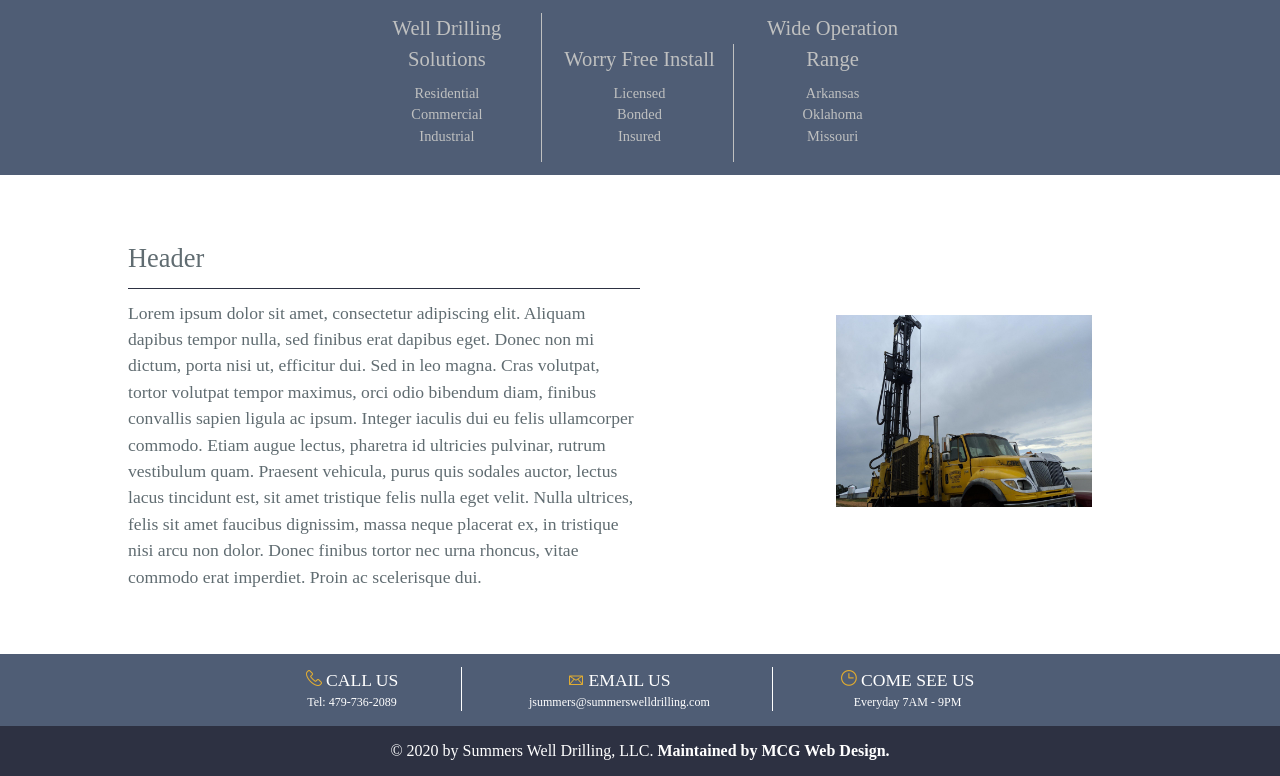
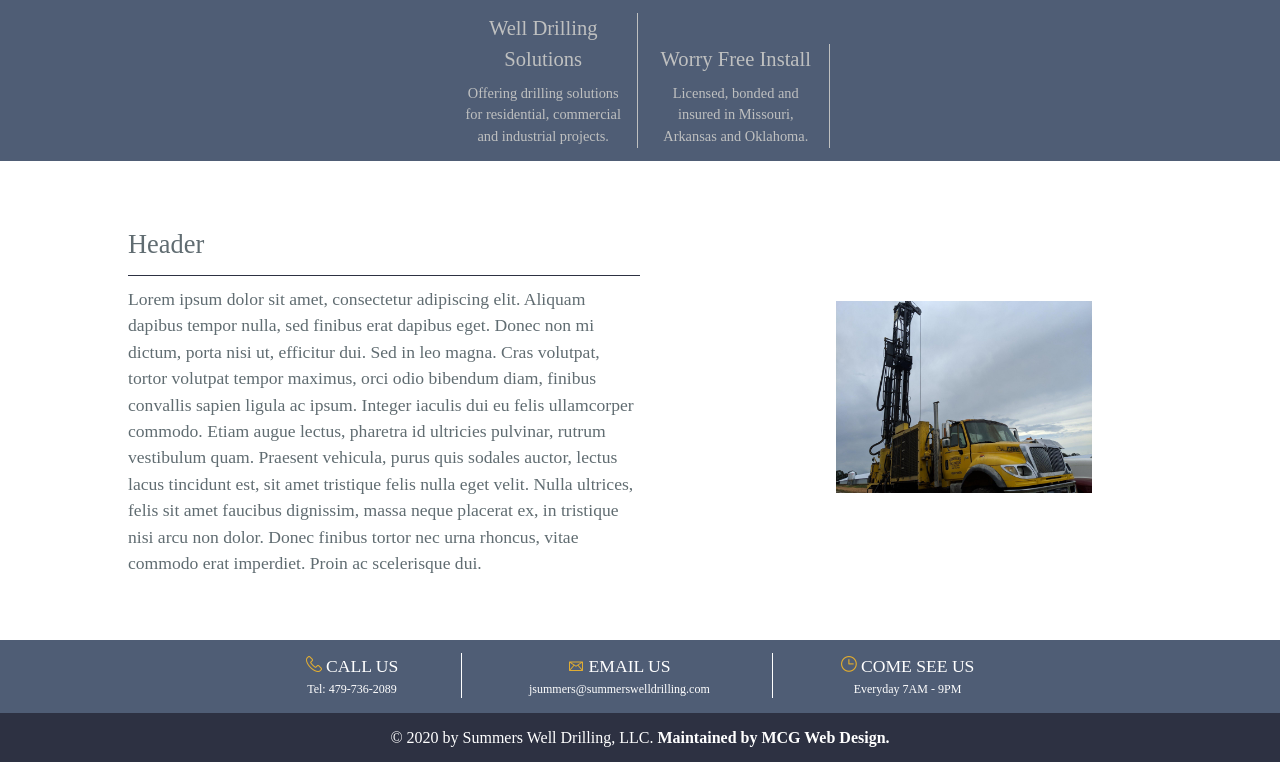
Before and after one commit to jamess999888/SummersDrilling, a Jekyll site: the page built from index.md, in a window 1280 px wide. Shown: the part 622-1398 px from the top of the page. Built offline with Jekyll 4.4.1, drawn with Linux system fonts in a browser that asks for light colours; our own code applies the rules of GitHub Pages for plain Markdown files.

Commit message:
fixing mid page lists

```diff
--- a/css/style.css
+++ b/css/style.css
@@ -893,6 +893,12 @@ a:hover {
     font-size: 0.9rem;
 }
 
+.mid-page-info {
+    display: inline-block;
+    text-align: center;
+    font-size: 0.9rem;
+}
+
 
 /* Next & previous buttons */
 
--- a/index.md
+++ b/index.md
@@ -24,27 +24,15 @@
 <div class="mid-page-lists">
 	<span class="mid-page-list-border">
 		<h3>Well Drilling Solutions</h3>
-		<ul class="centerLeftList">
-			<li>Residential</li>
-			<li>Commercial</li>
-			<li>Industrial</li>
-		</ul>
+		<div class="mid-page-info">
+			Offering drilling solutions for residential, commercial and industrial projects.
+		</div>
 	</span>
 	<span class="mid-page-list-border">
 		<h3>Worry Free Install</h3>
-		<ul class="centerLeftList">
-			<li>Licensed</li>
-			<li>Bonded</li>
-			<li>Insured</li>
-		</ul>
-	</span>
-	<span>
-		<h3>Wide Operation Range</h3>
-		<ul class="centerLeftList">
-			<li>Arkansas</li>
-			<li>Oklahoma</li>
-			<li>Missouri</li>
-		</ul>
+		<div class="mid-page-info">
+			Licensed, bonded and insured in Missouri, Arkansas and Oklahoma.
+		</div>
 	</span>
 </div>
 
```
